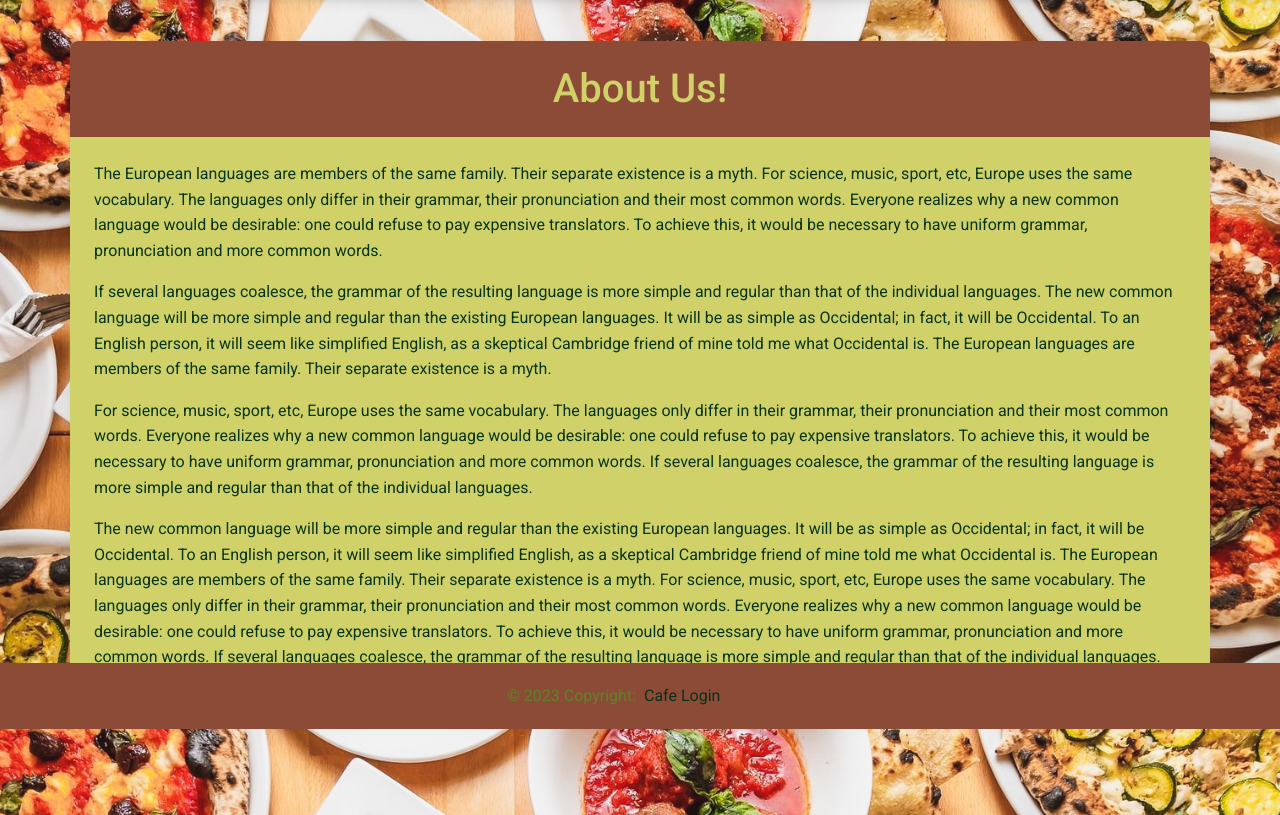
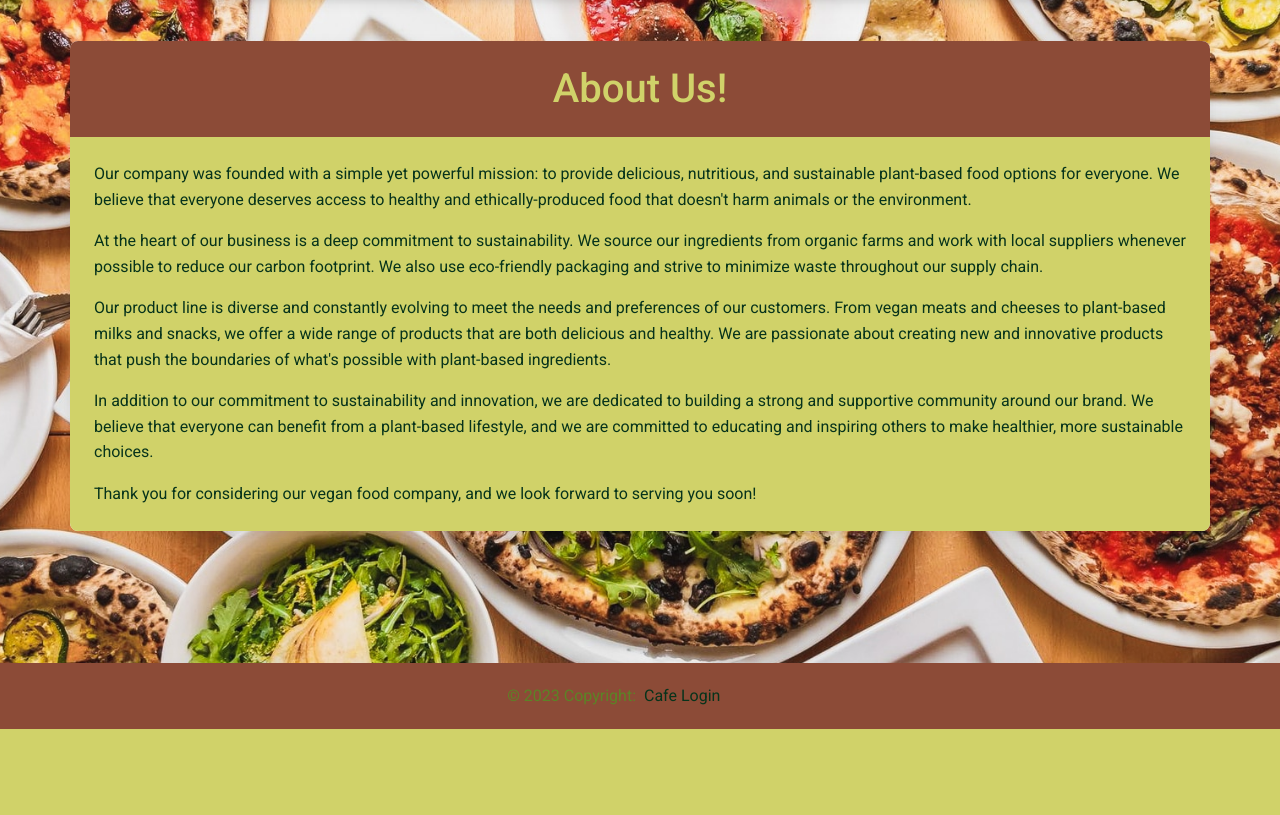
Before and after one commit to JakCrane/Assignment-3, a Django app: page /about/ in a window 1280 px wide. Shown: the part 71-886 px from the top of the page. After the commit the page ends 800 px from the top, so only its background shows below. Run offline with Django 3.2, Linux system fonts and the light colour scheme; some libraries are stand-ins or nearby versions.

Commit message:
hopefully final commit

```diff
--- a/cafcafproj/custapp/templates/custapp/about.html
+++ b/cafcafproj/custapp/templates/custapp/about.html
@@ -8,10 +8,11 @@
                     <h1 class="card-title text-center light-green mb-0">About Us!</h1>
                 </div>
                 <div class="card-body bg-light-green rounded-corners-bottom">
-                    <p class="card-text dark-green">The European languages are members of the same family. Their separate existence is a myth. For science, music, sport, etc, Europe uses the same vocabulary. The languages only differ in their grammar, their pronunciation and their most common words. Everyone realizes why a new common language would be desirable: one could refuse to pay expensive translators. To achieve this, it would be necessary to have uniform grammar, pronunciation and more common words.</p>
-                    <p class="card-text dark-green">If several languages coalesce, the grammar of the resulting language is more simple and regular than that of the individual languages. The new common language will be more simple and regular than the existing European languages. It will be as simple as Occidental; in fact, it will be Occidental. To an English person, it will seem like simplified English, as a skeptical Cambridge friend of mine told me what Occidental is. The European languages are members of the same family. Their separate existence is a myth.</p>
-                    <p class="card-text dark-green">For science, music, sport, etc, Europe uses the same vocabulary. The languages only differ in their grammar, their pronunciation and their most common words. Everyone realizes why a new common language would be desirable: one could refuse to pay expensive translators. To achieve this, it would be necessary to have uniform grammar, pronunciation and more common words. If several languages coalesce, the grammar of the resulting language is more simple and regular than that of the individual languages.</p>
-                    <p class="card-text dark-green">The new common language will be more simple and regular than the existing European languages. It will be as simple as Occidental; in fact, it will be Occidental. To an English person, it will seem like simplified English, as a skeptical Cambridge friend of mine told me what Occidental is. The European languages are members of the same family. Their separate existence is a myth. For science, music, sport, etc, Europe uses the same vocabulary. The languages only differ in their grammar, their pronunciation and their most common words. Everyone realizes why a new common language would be desirable: one could refuse to pay expensive translators. To achieve this, it would be necessary to have uniform grammar, pronunciation and more common words. If several languages coalesce, the grammar of the resulting language is more simple and regular than that of the individual languages. The new common language will be more simple and regular than the existing European languages. It will be as simple as</p>
+                    <p class="card-text dark-green">Our company was founded with a simple yet powerful mission: to provide delicious, nutritious, and sustainable plant-based food options for everyone. We believe that everyone deserves access to healthy and ethically-produced food that doesn't harm animals or the environment.</p>
+                    <p class="card-text dark-green">At the heart of our business is a deep commitment to sustainability. We source our ingredients from organic farms and work with local suppliers whenever possible to reduce our carbon footprint. We also use eco-friendly packaging and strive to minimize waste throughout our supply chain.</p>
+                    <p class="card-text dark-green">Our product line is diverse and constantly evolving to meet the needs and preferences of our customers. From vegan meats and cheeses to plant-based milks and snacks, we offer a wide range of products that are both delicious and healthy. We are passionate about creating new and innovative products that push the boundaries of what's possible with plant-based ingredients.</p>
+                    <p class="card-text dark-green">In addition to our commitment to sustainability and innovation, we are dedicated to building a strong and supportive community around our brand. We believe that everyone can benefit from a plant-based lifestyle, and we are committed to educating and inspiring others to make healthier, more sustainable choices.</p>
+                    <p class="card-text dark-green">Thank you for considering our vegan food company, and we look forward to serving you soon!</p>
                 </div>
             </div>
     </div>
```
Also changed, not shown: README.md, assets/admin-page.PNG (added), assets/site-about.PNG (added), assets/site-menu.PNG (added), assets/site-order-bottom.PNG (added), assets/site-order-top.PNG (added), 1 other file.
